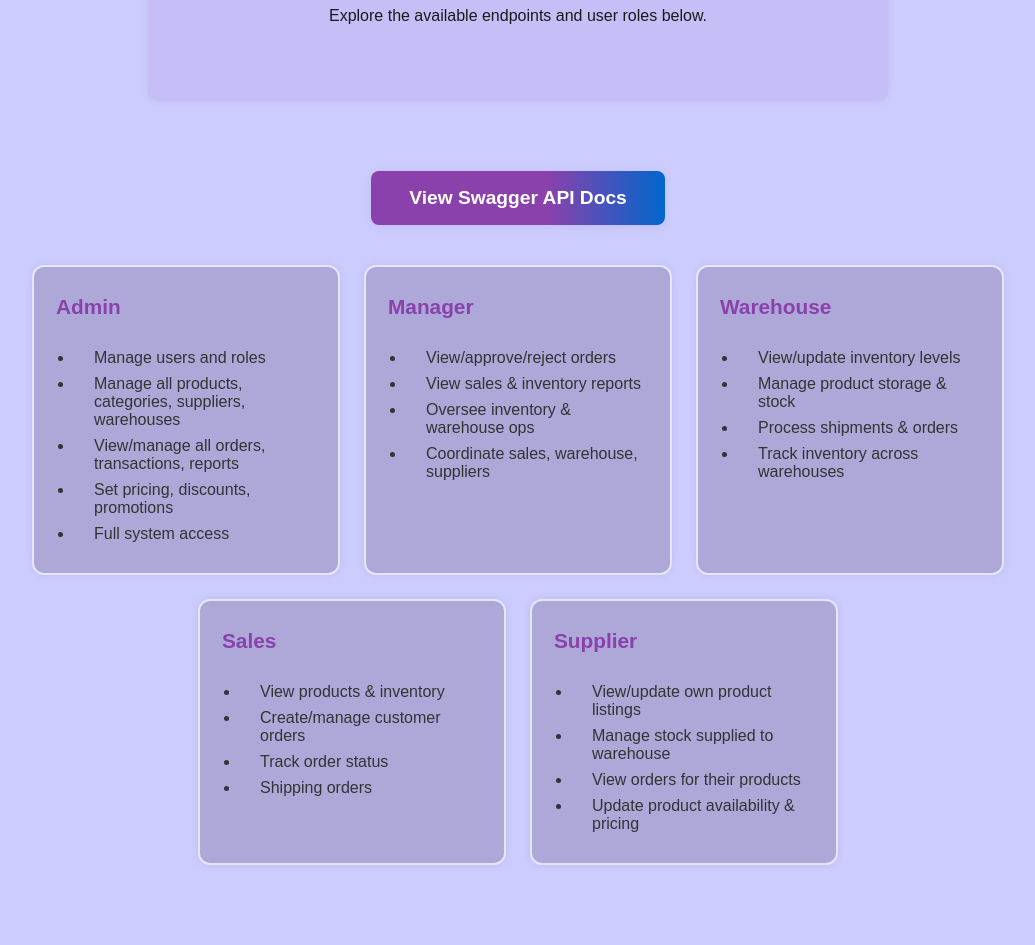
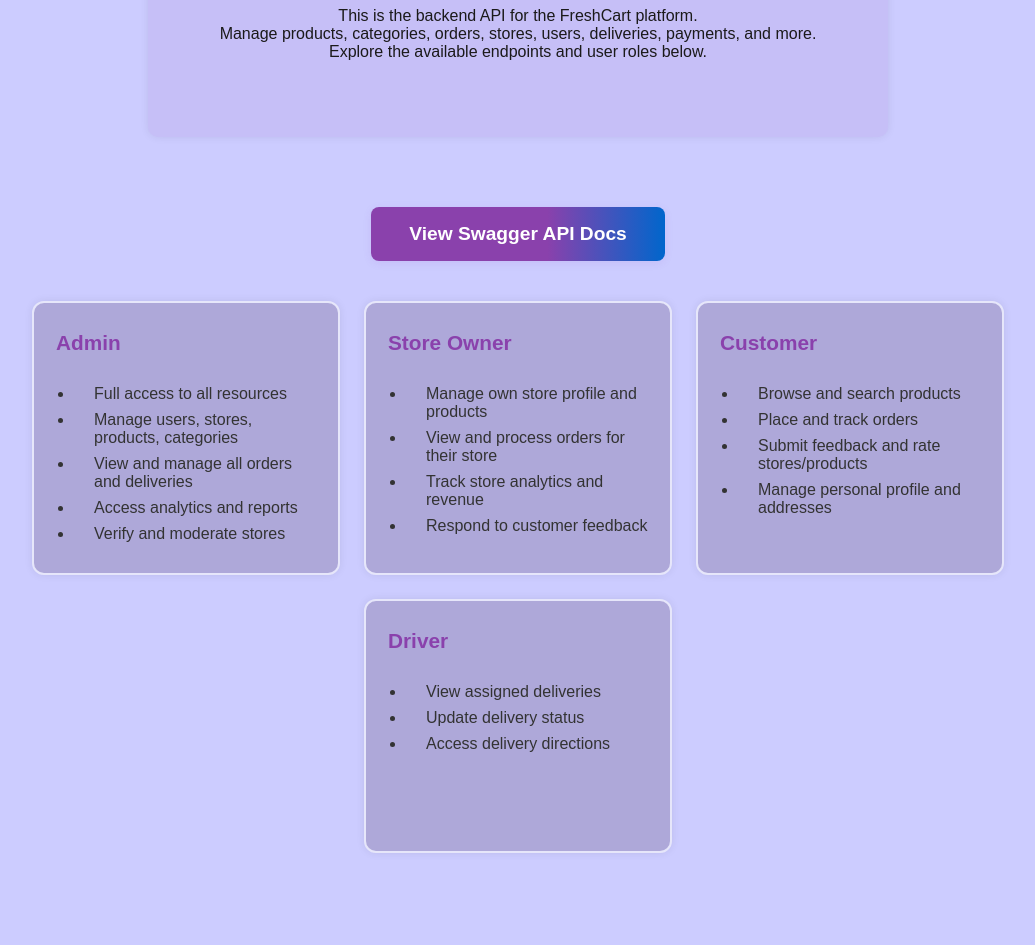
Before and after one commit to RivoltaAlpha/FreshCart_Backend, a website: page public/index.html in a window 1280 px wide. Shown: the part 261-1206 px from the top of the page, without its empty margins (122-1157 px from the left). Drawn offline with Linux system fonts and the light colour scheme.

Commit message:
build error fix

```diff
--- a/package.json
+++ b/package.json
@@ -37,6 +37,7 @@
     "cacheable": "^1.10.1",
     "class-transformer": "^0.5.1",
     "class-validator": "^0.14.2",
+    "cp": "^0.2.0",
     "dotenv": "^17.0.0",
     "passport-jwt": "^4.0.1",
     "pg": "^8.16.3",
--- a/public/index.html
+++ b/public/index.html
@@ -3,7 +3,7 @@
   <head>
     <meta charset="UTF-8" />
     <meta name="viewport" content="width=device-width, initial-scale=1.0" />
-    <title>Fresh Cart API</title>
+    <title>FreshCart API</title>
     <style>
       body {
         font-family: Arial, sans-serif;
@@ -107,9 +107,13 @@
   </head>
   <body>
     <div class="container">
-      <div class="emoji">📦🗃️📊</div>
-      <h1>Welcome to Inventory Management API</h1>
-      <p>Explore the available endpoints and user roles below.</p>
+      <div class="emoji">🛒🥦📦</div>
+      <h1>Welcome to FreshCart Backend API</h1>
+      <p>
+        This is the backend API for the FreshCart platform.<br>
+        Manage products, categories, orders, stores, users, deliveries, payments, and more.<br>
+        Explore the available endpoints and user roles below.
+      </p>
     </div>
 
     <a class="swagger-btn" href="/api/docs" target="_blank">View Swagger API Docs</a>
@@ -118,47 +122,37 @@
       <div class="role-card">
         <div class="role-title">Admin</div>
         <ul class="role-list">
-          <li>Manage users and roles</li>
-          <li>Manage all products, categories, suppliers, warehouses</li>
-          <li>View/manage all orders, transactions, reports</li>
-          <li>Set pricing, discounts, promotions</li>
-          <li>Full system access</li>
+          <li>Full access to all resources</li>
+          <li>Manage users, stores, products, categories</li>
+          <li>View and manage all orders and deliveries</li>
+          <li>Access analytics and reports</li>
+          <li>Verify and moderate stores</li>
         </ul>
       </div>
       <div class="role-card">
-        <div class="role-title">Manager</div>
+        <div class="role-title">Store Owner</div>
         <ul class="role-list">
-          <li>View/approve/reject orders</li>
-          <li>View sales & inventory reports</li>
-          <li>Oversee inventory & warehouse ops</li>
-          <li>Coordinate sales, warehouse, suppliers</li>
+          <li>Manage own store profile and products</li>
+          <li>View and process orders for their store</li>
+          <li>Track store analytics and revenue</li>
+          <li>Respond to customer feedback</li>
         </ul>
       </div>
       <div class="role-card">
-        <div class="role-title">Warehouse</div>
+        <div class="role-title">Customer</div>
         <ul class="role-list">
-          <li>View/update inventory levels</li>
-          <li>Manage product storage & stock</li>
-          <li>Process shipments & orders</li>
-          <li>Track inventory across warehouses</li>
+          <li>Browse and search products</li>
+          <li>Place and track orders</li>
+          <li>Submit feedback and rate stores/products</li>
+          <li>Manage personal profile and addresses</li>
         </ul>
       </div>
       <div class="role-card">
-        <div class="role-title">Sales</div>
+        <div class="role-title">Driver</div>
         <ul class="role-list">
-          <li>View products & inventory</li>
-          <li>Create/manage customer orders</li>
-          <li>Track order status</li>
-          <li>Shipping orders</li>
-        </ul>
-      </div>
-      <div class="role-card">
-        <div class="role-title">Supplier</div>
-        <ul class="role-list">
-          <li>View/update own product listings</li>
-          <li>Manage stock supplied to warehouse</li>
-          <li>View orders for their products</li>
-          <li>Update product availability & pricing</li>
+          <li>View assigned deliveries</li>
+          <li>Update delivery status</li>
+          <li>Access delivery directions</li>
         </ul>
       </div>
     </div>
```
Also changed, not shown: pnpm-lock.yaml.
